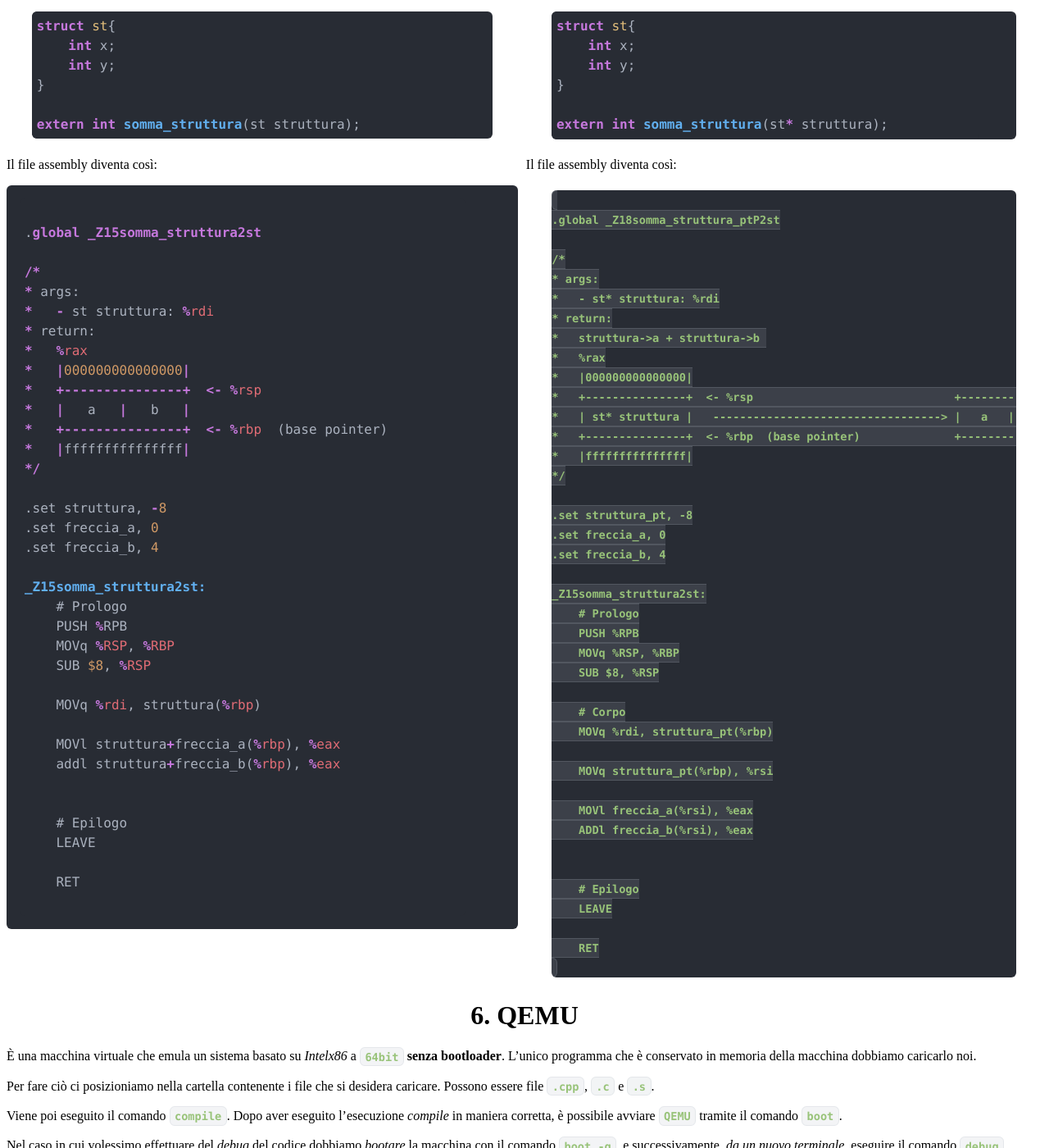
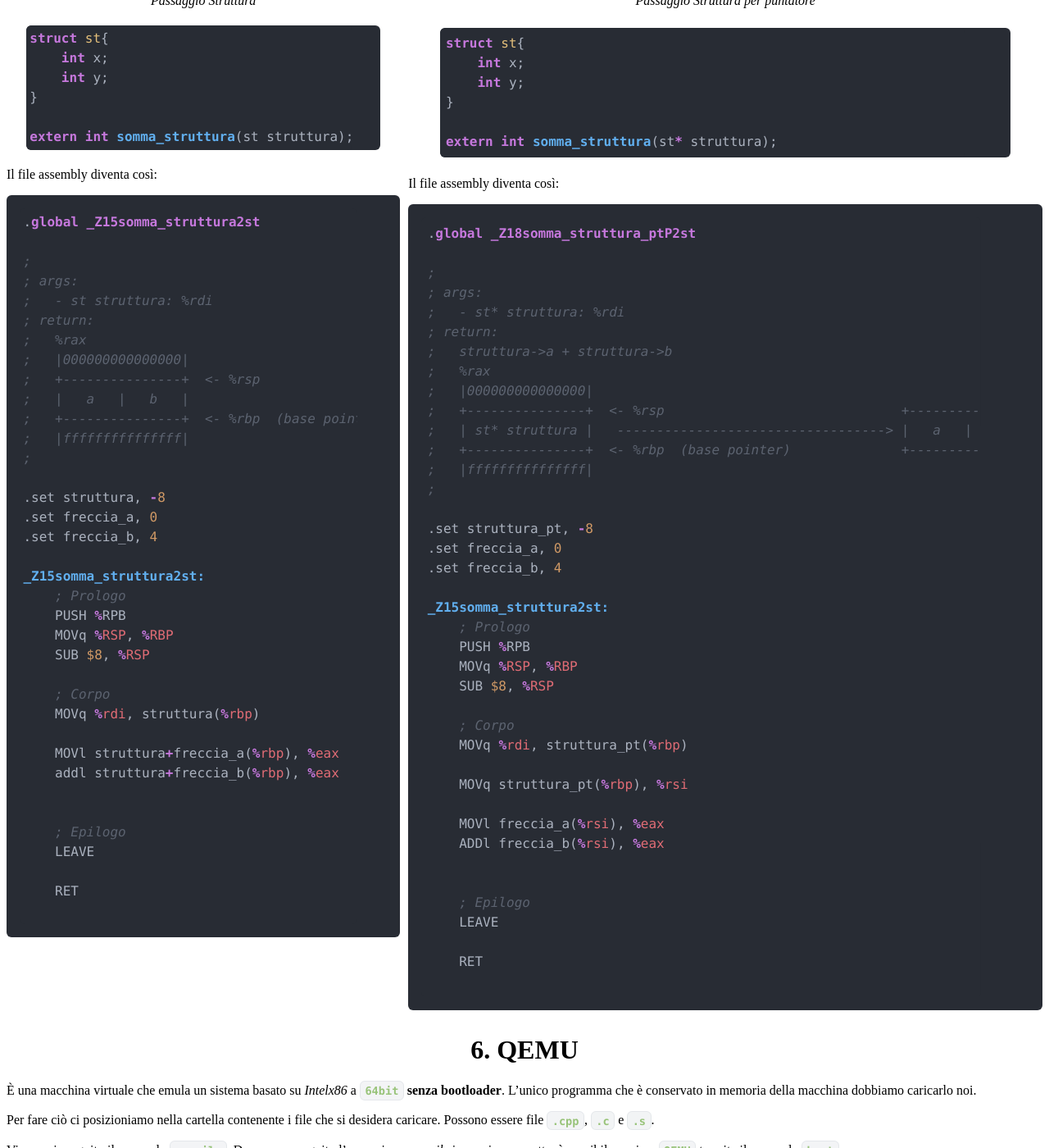
Before and after one commit to Gabriele-D-Cambria/Appunti-Calcolatori-Elettronici-2024-2025, a Jekyll site: the page built from Laboratorio.md, in a window 1280 px wide and 1400 px high, scrolled down 3860 px. Shown: the whole window at 82% size. Built offline with Jekyll 4.4.1, drawn with Linux system fonts in a browser that asks for light colours; nearby versions of some CDN libraries; our own code applies the rules of GitHub Pages for plain Markdown files; some of the changed text lies outside the part shown.

Commit message:
Fix per la leggibilità al file `Laboratorio.md`

````diff
--- a/Laboratorio.md
+++ b/Laboratorio.md
@@ -74,24 +74,24 @@ Nell'assembelr a `64bit` esistono delle regole sui registri "sporcabili" dai pro
 
 <div class="flexbox index" style="margin-bottom: 0px; padding-bottom: 16px" markdown="1">
 
-| Registro | Descrizione                             | Stato di utilizzo             |
-| -------- | --------------------------------------- | ----------------------------- |
-| `%rax`   | Usato per i valori di ritorno           | **Utilizzabile**              |
-| `%rbx`   | Generalmente salvato dal chiamato       | Non tipicamente utilizzabile  |
-| `%rcx`   | Comunemente usato per i contatori       | **Utilizzabile**              |
-| `%rdx`   | Spesso usato per operazioni I/O         | **Utilizzabile**              |
-| `%rsi`   | Tipicamente salvato dal chiamato        | Non tipicamente utilizzabile  |
-| `%rdi`   | Spesso usato per operazioni su stringhe | Non tipicamente utilizzabile  |
-| `%rbp`   | Puntatore base per il frame dello stack | <u>**_Non utilizzabile_**</u> |
-| `%rsp`   | Puntatore dello stack                   | <u>**_Non utilizzabile_**</u> |
-| `%r8`    | Registro utilizzabile                   | **Utilizzabile**              |
-| `%r9`    | Registro utilizzabile                   | **Utilizzabile**              |
-| `%r10`   | Registro utilizzabile                   | **Utilizzabile**              |
-| `%r11`   | Registro utilizzabile                   | **Utilizzabile**              |
-| `%r12`   | Tipicamente salvato dal chiamato        | Non tipicamente utilizzabile  |
-| `%r13`   | Tipicamente salvato dal chiamato        | Non tipicamente utilizzabile  |
-| `%r14`   | Tipicamente salvato dal chiamato        | Non tipicamente utilizzabile  |
-| `%r15`   | Tipicamente salvato dal chiamato        | Non tipicamente utilizzabile  |
+| Registro | Descrizione                             | Stato di utilizzo                                 |
+| -------- | --------------------------------------- | ------------------------------------------------- |
+| `%rax`   | Usato per i valori di ritorno           | **Utilizzabile**                                  |
+| `%rbx`   | Generalmente salvato dal chiamato       | Non tipicamente utilizzabile                      |
+| `%rcx`   | Comunemente usato per i contatori       | **Utilizzabile**                                  |
+| `%rdx`   | Spesso usato per operazioni I/O         | **Utilizzabile**                                  |
+| `%rsi`   | Tipicamente salvato dal chiamato        | Non tipicamente utilizzabile                      |
+| `%rdi`   | Spesso usato per operazioni su stringhe | Non tipicamente utilizzabile                      |
+| `%rbp`   | Puntatore base per il frame dello stack | <u><strong><em>Non utilizzabile</em></strong></u> |
+| `%rsp`   | Puntatore dello stack                   | <u><strong><em>Non utilizzabile</em></strong></u> |
+| `%r8`    | Registro utilizzabile                   | **Utilizzabile**                                  |
+| `%r9`    | Registro utilizzabile                   | **Utilizzabile**                                  |
+| `%r10`   | Registro utilizzabile                   | **Utilizzabile**                                  |
+| `%r11`   | Registro utilizzabile                   | **Utilizzabile**                                  |
+| `%r12`   | Tipicamente salvato dal chiamato        | Non tipicamente utilizzabile                      |
+| `%r13`   | Tipicamente salvato dal chiamato        | Non tipicamente utilizzabile                      |
+| `%r14`   | Tipicamente salvato dal chiamato        | Non tipicamente utilizzabile                      |
+| `%r15`   | Tipicamente salvato dal chiamato        | Non tipicamente utilizzabile                      |
 
 </div>
 
@@ -199,7 +199,7 @@ c++filt _Z5somma4caso5puntoS_
 c++filt _Z5somma4caso5puntoS0_
 c++filt _Z5somma4casoP5puntoS0_
 ```
-> somma(caso, punto caso)
+> somma(caso, punto caso) <br>
 > somma(caso, punto, punto)
 
 ## 5.1. Struttura
@@ -219,38 +219,38 @@ extern int somma_struttura(st struttura);
 
 Il file assembly diventa così:
 ```x86asm
-
 .global _Z15somma_struttura2st
 
-/*
-* args:
-*   - st struttura: %rdi
-* return:
-*   %rax
-*   |000000000000000|
-*   +---------------+  <- %rsp
-*   |   a   |   b   |
-*   +---------------+  <- %rbp  (base pointer)
-*   |fffffffffffffff|
-*/
+;
+; args:
+;   - st struttura: %rdi
+; return:
+;   %rax
+;   |000000000000000|
+;   +---------------+  <- %rsp
+;   |   a   |   b   |
+;   +---------------+  <- %rbp  (base pointer)
+;   |fffffffffffffff|
+;
 
 .set struttura, -8
 .set freccia_a, 0
 .set freccia_b, 4
 
 _Z15somma_struttura2st:
-    # Prologo
+    ; Prologo
     PUSH %RPB
     MOVq %RSP, %RBP
     SUB $8, %RSP
 
+    ; Corpo
     MOVq %rdi, struttura(%rbp)
 
     MOVl struttura+freccia_a(%rbp), %eax
     addl struttura+freccia_b(%rbp), %eax
 
 
-    # Epilogo
+    ; Epilogo
     LEAVE
 
     RET
@@ -270,34 +270,33 @@ extern int somma_struttura(st* struttura);
 ```
 
 Il file assembly diventa così:
-```
-
+```x86asm
 .global _Z18somma_struttura_ptP2st
 
-/*
-* args:
-*   - st* struttura: %rdi
-* return:
-*   struttura->a + struttura->b
-*   %rax
-*   |000000000000000|
-*   +---------------+  <- %rsp                              +---------------+
-*   | st* struttura |   ----------------------------------> |   a   |   b   |
-*   +---------------+  <- %rbp  (base pointer)              +---------------+
-*   |fffffffffffffff|
-*/
+;
+; args:
+;   - st* struttura: %rdi
+; return:
+;   struttura->a + struttura->b
+;   %rax
+;   |000000000000000|
+;   +---------------+  <- %rsp                              +---------------+
+;   | st* struttura |   ----------------------------------> |   a   |   b   |
+;   +---------------+  <- %rbp  (base pointer)              +---------------+
+;   |fffffffffffffff|
+;
 
 .set struttura_pt, -8
 .set freccia_a, 0
 .set freccia_b, 4
 
 _Z15somma_struttura2st:
-    # Prologo
+    ; Prologo
     PUSH %RPB
     MOVq %RSP, %RBP
     SUB $8, %RSP
 
-    # Corpo
+    ; Corpo
     MOVq %rdi, struttura_pt(%rbp)
 
     MOVq struttura_pt(%rbp), %rsi
@@ -306,7 +305,7 @@ _Z15somma_struttura2st:
     ADDl freccia_b(%rsi), %eax
 
 
-    # Epilogo
+    ; Epilogo
     LEAVE
 
     RET
````
